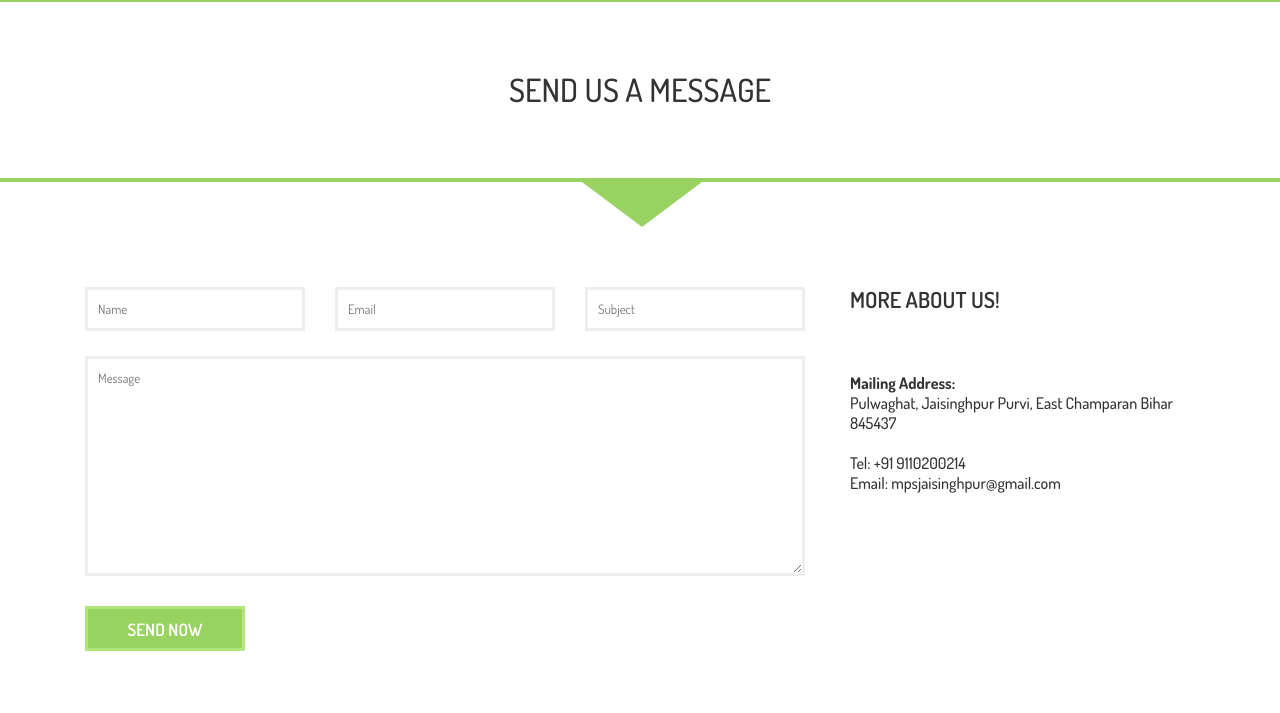
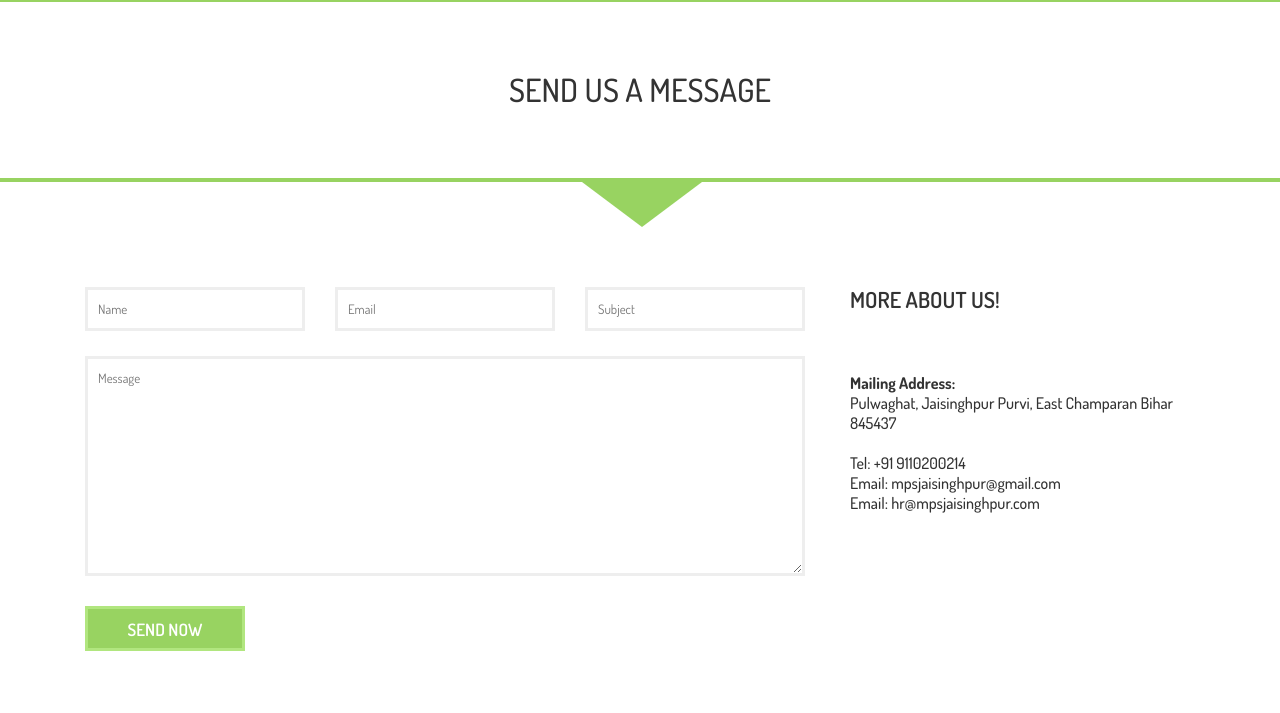
Before and after one commit to rvirjn/mpsjaisinghpur.com, a plain HTML site: page index.html in a window 1280 px wide. Shown: the part 4030-4743 px from the top of the page. Drawn offline with Linux system fonts and the light colour scheme; some packages are replaced by stand-ins of ours.

Commit message:
update email

```diff
--- a/index.html
+++ b/index.html
@@ -311,7 +311,8 @@
                         Pulwaghat, Jaisinghpur Purvi, East Champaran Bihar 845437
                         <br><br>
                         Tel: +91 9110200214<br>
-						Email: mpsjaisinghpur@gmail.com
+						Email: mpsjaisinghpur@gmail.com<br>
+                            Email: hr@mpsjaisinghpur.com
                         </p>
                     </div>
                 </div>
```
